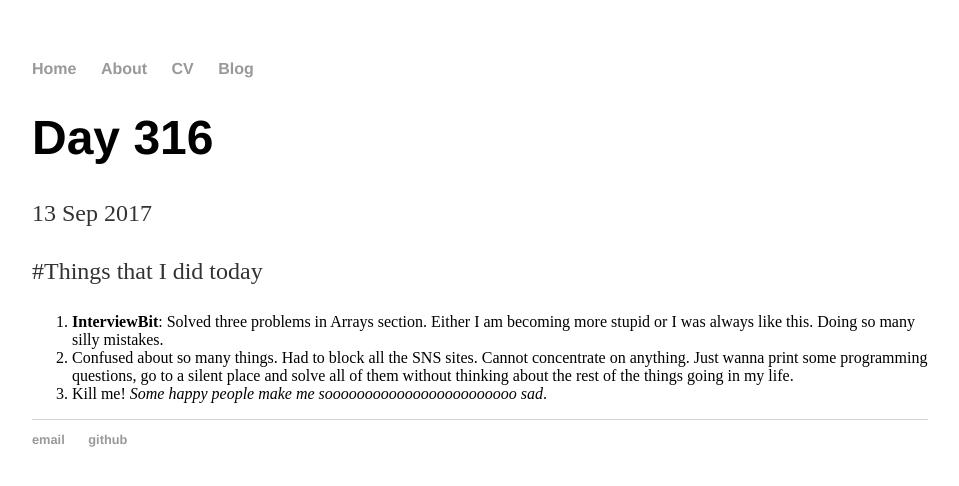
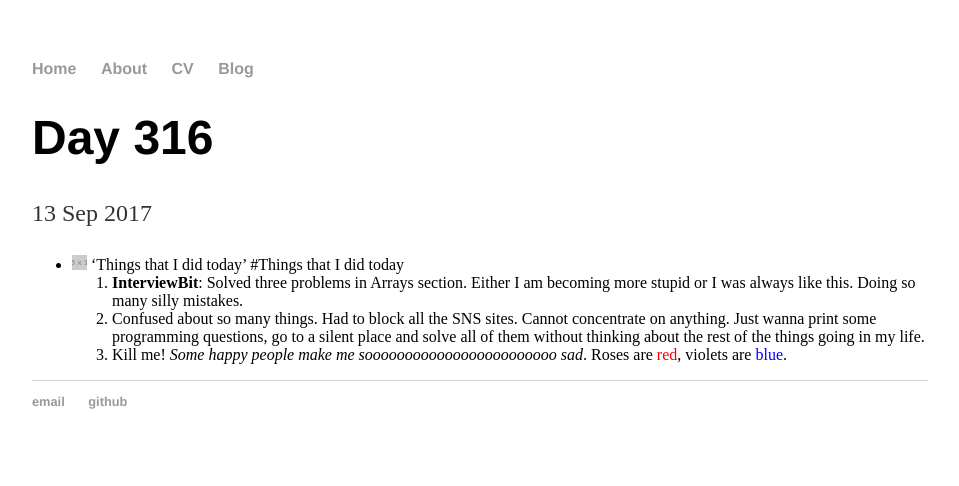
Before and after one commit to scitamehtam/scitamehtam.github.io, a Jekyll site: the page built from _posts/2017-09-13-Day-316.md, in a window 1280 px wide. Shown: the top 486 px of the page, without its empty margins (160-1119 px from the left). Built offline with Jekyll 4.4.1, drawn with Linux system fonts in a browser that asks for light colours.

Commit message:
Update 2017-09-13-Day-316.md

```diff
--- a/_posts/2017-09-13-Day-316.md
+++ b/_posts/2017-09-13-Day-316.md
@@ -3,7 +3,9 @@ layout: post
 title: "Day 316"
 date: 2017-09-13
 ---
+- ![#f03c15](https://placehold.it/15/f03c15/000000?text=+) 'Things that I did today'
 #Things that I did today
 1. **InterviewBit**: Solved three problems in Arrays section. Either I am becoming more stupid or I was always like this. Doing so many silly mistakes.
 2. Confused about so many things. Had to block all the SNS sites. Cannot concentrate on anything. Just wanna print some programming questions, go to a silent place and solve all of them without thinking about the rest of the things going in my life.
 3. Kill me! *Some happy people make me soooooooooooooooooooooooo sad*.
+Roses are <span style="color:red">red</span>, violets are <span style="color:blue">blue</span>.
```
